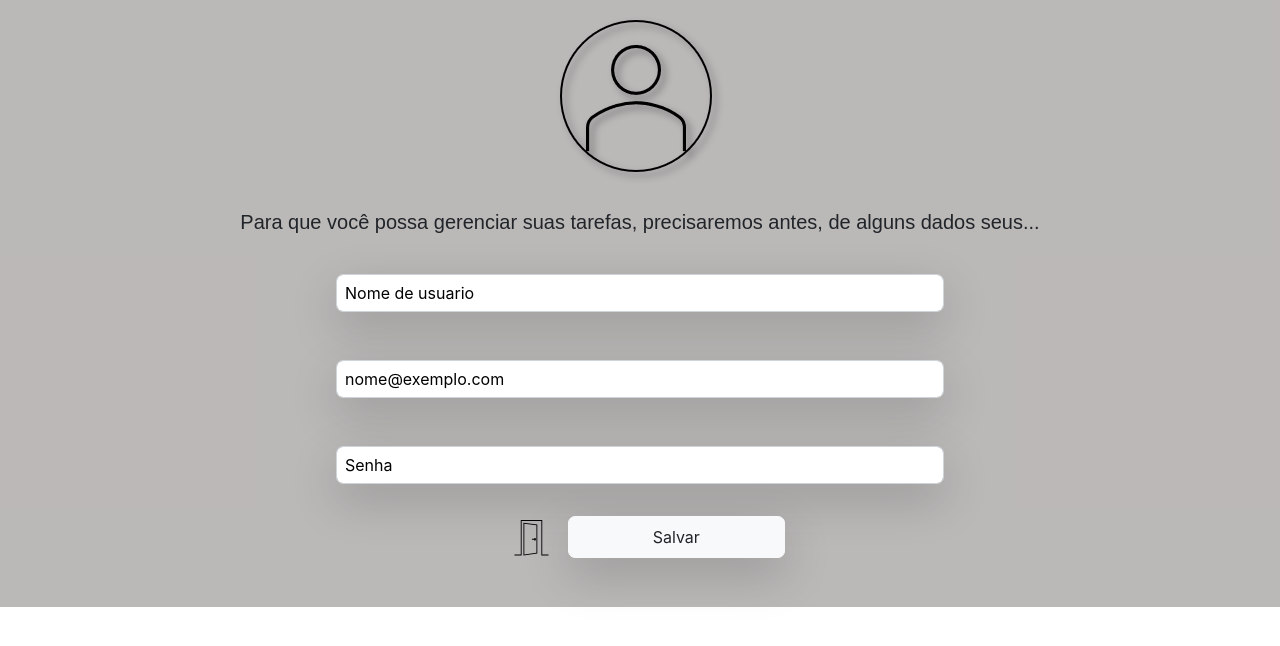
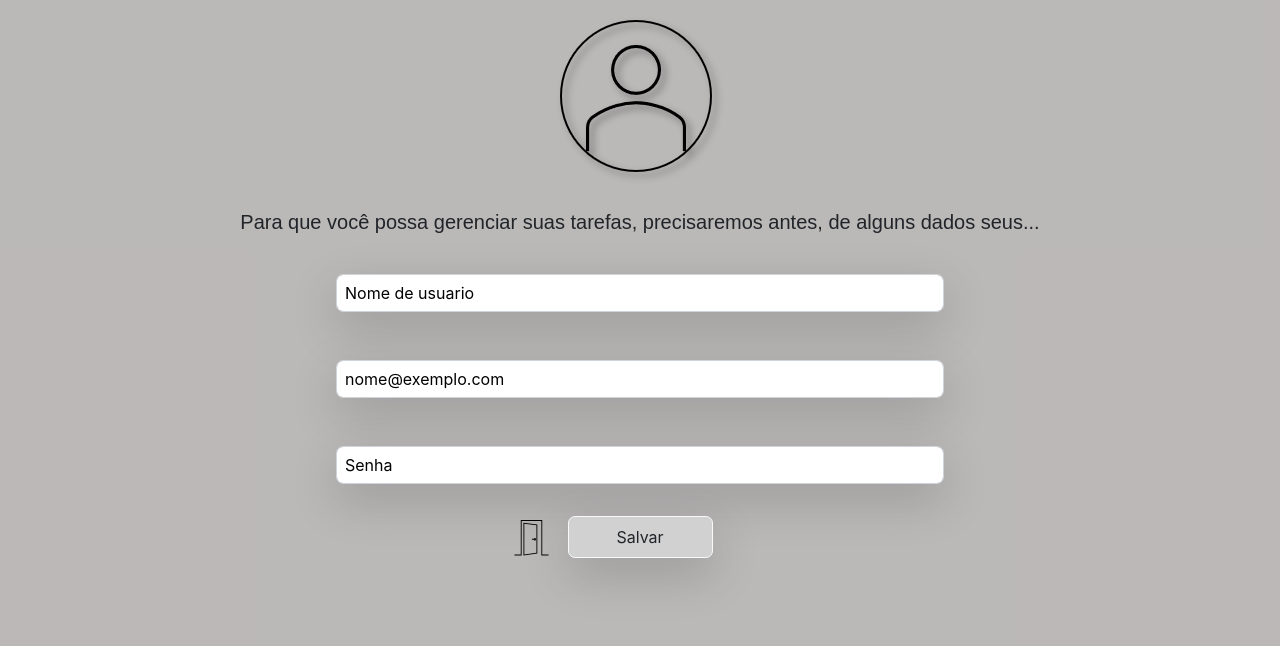
Before and after one commit to viniciusBotelho625/Daily-Tasks, an Angular app in the folder front-end/: page / in a window 1280 px wide. Shown: the top 646 px of the page. Built offline with nearby package versions, Linux system fonts and the light colour scheme.

Commit message:
Centralizei posição e tamanho do botão no html. Coloquei "hover" para que o botão mude de cor ao passar o mouse em cima. Ajustei altura do backgroung no app component para preencher todo o campo da tela

```diff
--- a/front-end/src/app/app.component.css
+++ b/front-end/src/app/app.component.css
@@ -1,3 +1,7 @@
 body{
     background-color: rgba(124, 117, 117, 0.514) !important;
+    height: 100vh;
+
+/*Background ainda precisa ser ajustado para ficar responsivo*/
+/* Testar height com 100% e com 100vh*/
 }
--- a/front-end/src/app/form-cadastro/form-cadastro.component.css
+++ b/front-end/src/app/form-cadastro/form-cadastro.component.css
@@ -10,3 +10,16 @@
 #nome, #email, #senha, #btnSalvar{
     border-radius: 7px !important;
 }
+
+
+/*Transição de botão*/
+#btnSalvar{
+  background: #d1d1d1;
+  text-align: center !important;
+
+  transition: background-color 500ms;
+}
+
+#btnSalvar:hover{
+  background: #92929241;
+}
--- a/front-end/src/app/form-cadastro/form-cadastro.component.html
+++ b/front-end/src/app/form-cadastro/form-cadastro.component.html
@@ -11,8 +11,9 @@
     <input type="senha" class="shadow-lg p-2 form-control" id="senha" placeholder="Senha" required>
 </div>
 
+<!--Fazer possíveis ajustes para visualização no celular-->
 <div class="mx-auto col-md-3" >
-    <img src="./assets/img/iconeCadastro.svg" class="mb-5 col-3" alt="logo">
-    <button id="btnSalvar" type="submit" class="btn btn-light shadow-lg mb-5 col-9 p-2">Salvar</button>
+    <img src="./assets/img/iconeCadastro.svg" class="mb-5 col-3" alt="logo-porta">
+    <button id="btnSalvar" type="submit" class="btn btn-light shadow-lg mb-5 col-6 p-2">Salvar</button>
 </div>
 </form>
```
